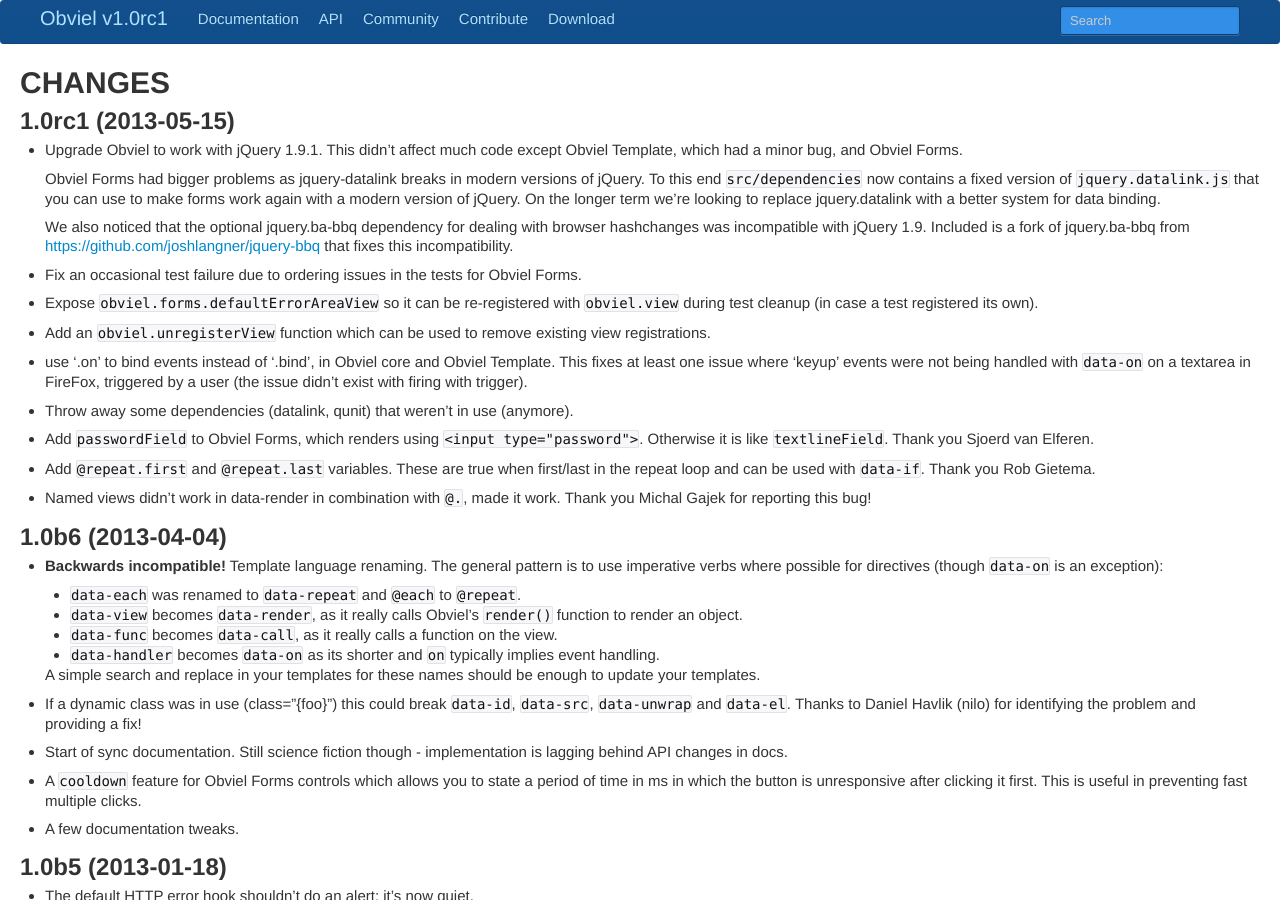
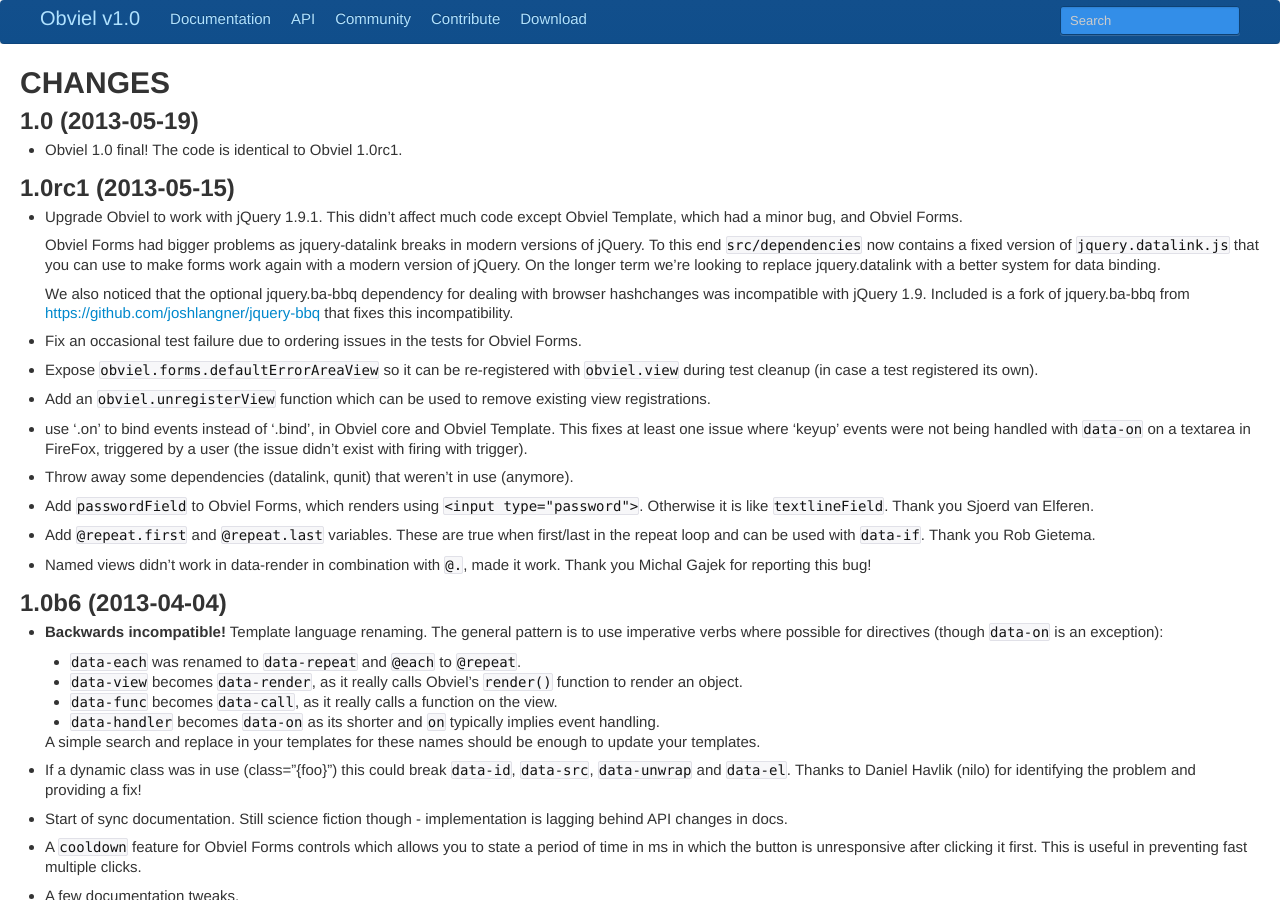
Before and after one commit to obviel/obviel, a Sphinx documentation site: the page built from doc/CHANGES.txt, in a window 1280 px wide and 900 px high. Built offline with Sphinx 7.4.7, drawn with Linux system fonts in a browser that asks for light colours.

Commit message:
Prepare for 1.0.

```diff
--- a/README.txt
+++ b/README.txt
@@ -5,4 +5,4 @@
 
 It is released under the MIT license.
 
-See doc for much more documentation.
+See http://obviel.org for much more information.
--- a/doc/CHANGES.txt
+++ b/doc/CHANGES.txt
@@ -1,5 +1,10 @@
 CHANGES
 *******
+
+1.0 (2013-05-19)
+================
+
+* Obviel 1.0 final! The code is identical to Obviel 1.0rc1.
 
 1.0rc1 (2013-05-15)
 ===================
--- a/doc/conf.py
+++ b/doc/conf.py
@@ -50,7 +50,7 @@
 # The short X.Y version.
 version = '1.0'
 # The full version, including alpha/beta/rc tags.
-release = '1.0rc1'
+release = '1.0'
 
 # The language for content autogenerated by Sphinx. Refer to documentation
 # for a list of supported languages.
```
